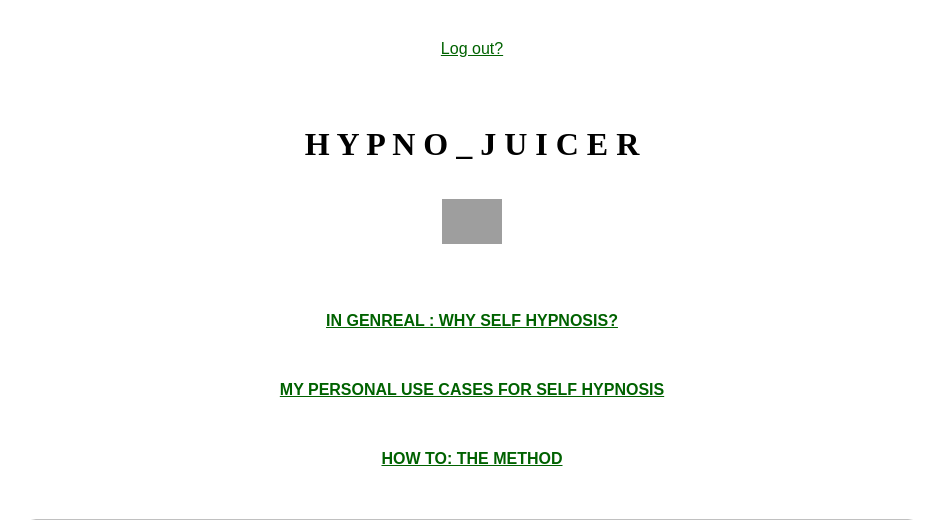
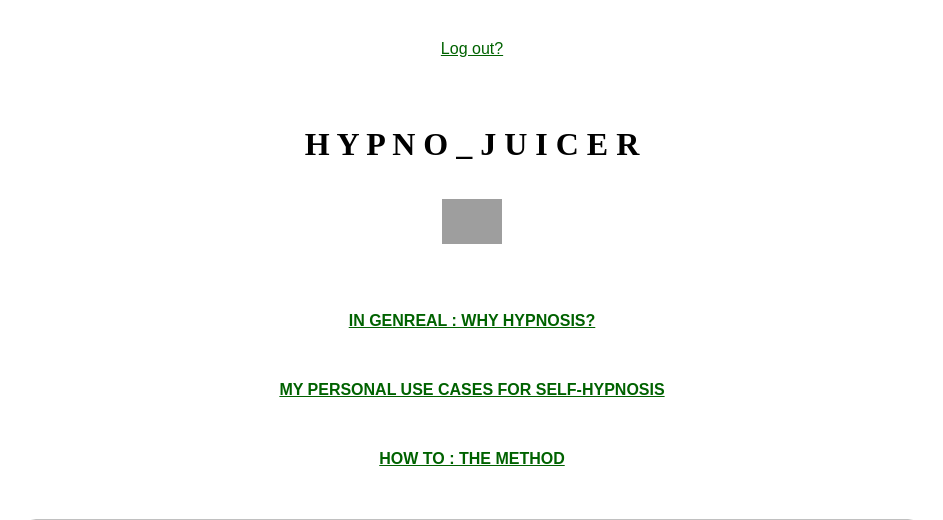
Before and after one commit to enoren5/hypno_mixer, a Django app: page / in a window 1280 px wide. Shown: the top 520 px of the page, without its empty margins (168-1111 px from the left). Run offline with Django 4.2, Linux system fonts and the light colour scheme; the visitor is signed in with stand-in values (Sample User, id 1); data that the repository does not hold is empty; grey boxes are pictures that could not be loaded.

Commit message:
Correct hard-coded premables links

```diff
--- a/contents/templates/contents/content_list.html
+++ b/contents/templates/contents/content_list.html
@@ -29,15 +29,15 @@
     <br>
 
 
-    <center><h4><a href="/preambles/why">IN GENREAL : WHY SELF HYPNOSIS?</a></h4></center>
+    <center><h4><a href="/preambles/why">IN GENREAL : WHY HYPNOSIS?</a></h4></center>
 
     <br><br>
 
-    <center><h4><a href="/preambles/personal-purpose">MY PERSONAL USE CASES FOR SELF HYPNOSIS</a></h4></center>
+    <center><h4><a href="/preambles/my-use-cases">MY PERSONAL USE CASES FOR SELF-HYPNOSIS</a></h4></center>
 
     <br><br>
 
-    <center><h4><a href="/preambles/method">HOW TO: THE METHOD</a></h4></center>
+    <center><h4><a href="/preambles/method">HOW TO : THE METHOD</a></h4></center>
 
     <br><br>
 
```
